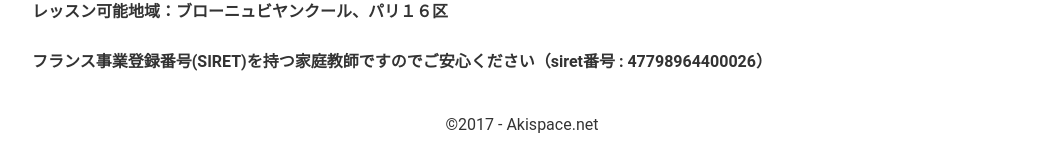
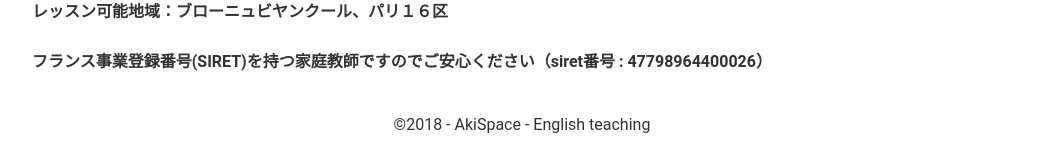
Before and after one commit to phocean/akispace, a Jekyll site: the page built from 00_index.md, in a window 1280 px wide. Shown: the part 1097-1246 px from the top of the page, without its empty margins (118-1161 px from the left). Built offline with Jekyll 4.4.1, drawn with Linux system fonts in a browser that asks for light colours.

Commit message:
Dynamic footer

```diff
--- a/_includes/footer.html
+++ b/_includes/footer.html
@@ -1 +1 @@
-<footer><span>&#169;2017 - Akispace.net</span></footer>
+<footer><span>&#169;{{ 'now' | date: "%Y" }} - {{ site.title}}</span></footer>
```
